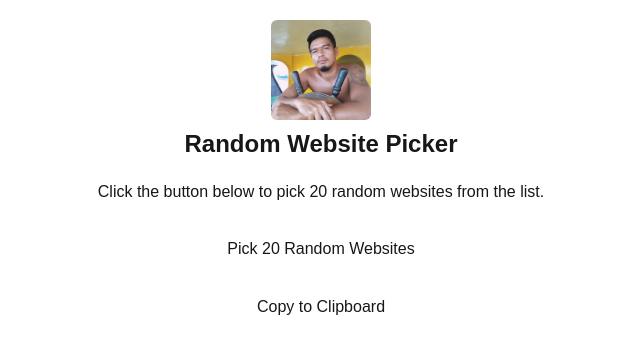
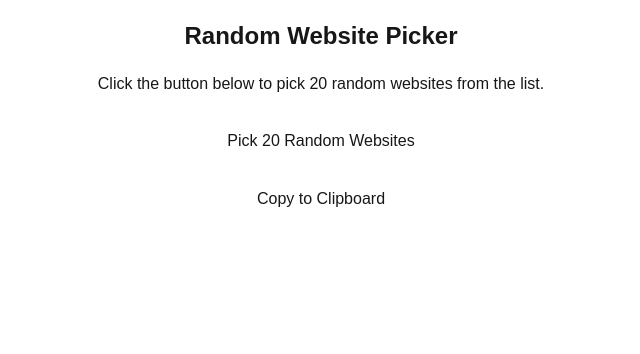
Before and after one commit to JayLagang/randomizer, a Next.js app: page / in a window 1280 px wide. Shown: the top 354 px of the page, without its empty margins (319-959 px from the left). Built offline with nearby package versions, Linux system fonts and the light colour scheme.

Commit message:
Remove background image from RandomWebsitePicker component

```diff
--- a/src/components/RandomWebsitePicker.js
+++ b/src/components/RandomWebsitePicker.js
@@ -30,7 +30,6 @@ export default function RandomWebsitePicker() {
       {/* Toaster for notifications */}
       <Toaster position=" bottom-right" />
 
-      <Image src='/images/bg_image.jpg' className='rounded-md mx-auto mb-2' width={100} height={100} alt='adong' />
       <div className='flex justify-center'>
         <h1 className='text-2xl font-semibold'>Random Website Picker</h1>
       </div>
```
